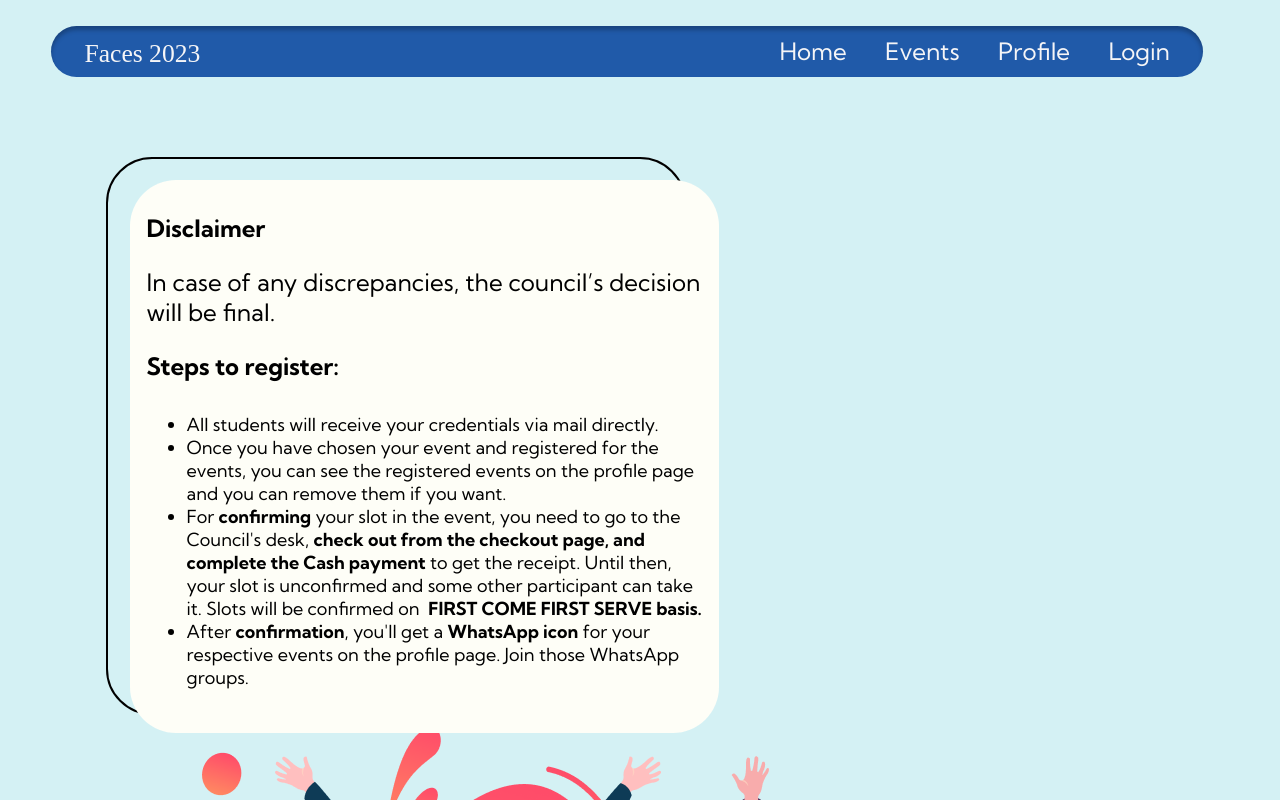
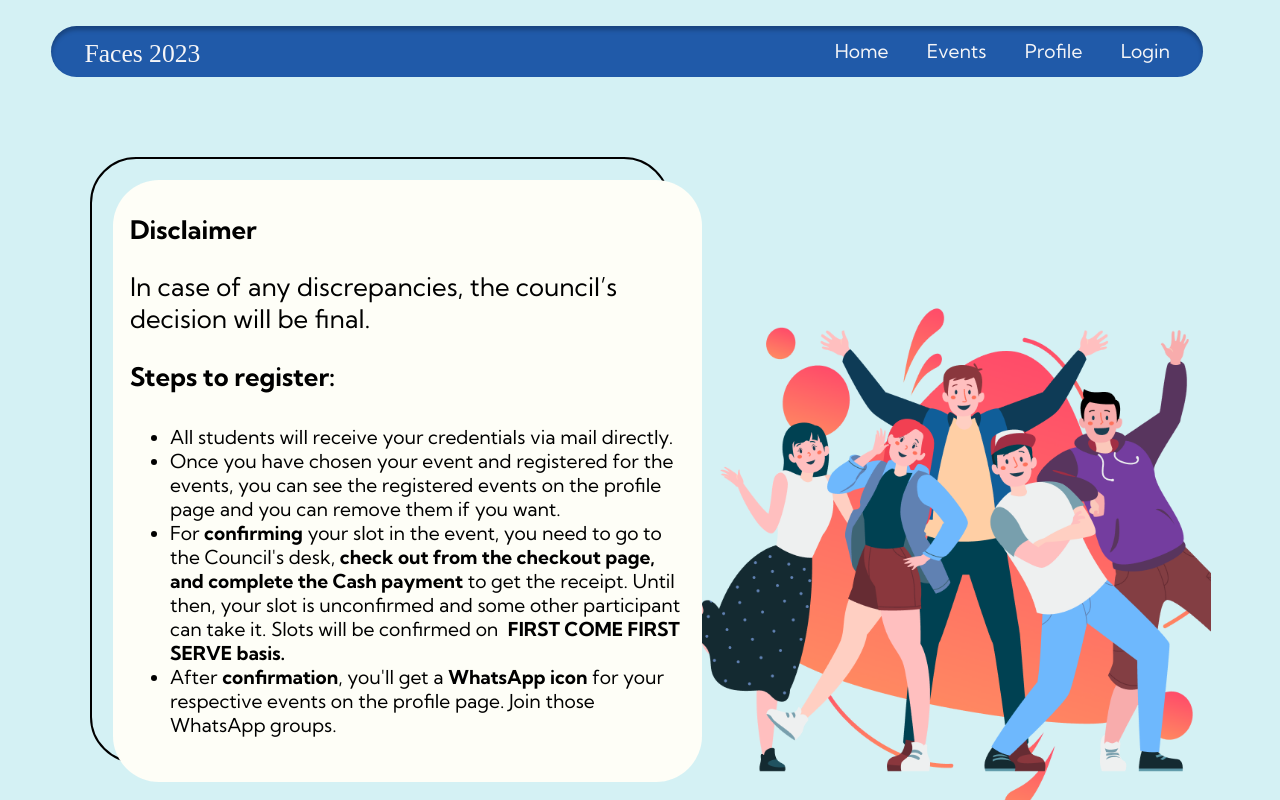
Before and after one commit to tahir-1134/faces-frontend, a React (Create React App) app: page /events in a window 1280 px wide. Shown: the top 800 px of the page. Built offline with nearby package versions, Linux system fonts and the light colour scheme; a web font is replaced by a local one.

Commit message:
navbar,registered events,disclaimer

```diff
--- a/src/components/Navbar.css
+++ b/src/components/Navbar.css
@@ -28,7 +28,6 @@
 .navbarLinks {
   font-family: "Kumbh Sans", sans-serif;
   display: flex;
-  font-size: 1.3vw;
   gap: 3vw;
 }
 
@@ -39,6 +38,7 @@
 
 .navbarLinks_link {
   box-sizing: border-box;
+  font-size: 1.5vw;
 }
 
 .navbarLinks_link:hover {
--- a/src/components/Profilepage/Profilepage.css
+++ b/src/components/Profilepage/Profilepage.css
@@ -1,15 +1,15 @@
-*{
+* {
   transition: all 0.1s ease-in-out;
 }
 
-.profileSection{
+.profileSection {
   background: url(../../images/profileBackground.jpg);
-    height:51vw;
+  height: 51vw;
   background-size: cover;
   background-repeat: no-repeat;
 }
 
-.profileMenu{
+.profileMenu {
   display: flex;
   justify-content: center;
   flex-wrap: wrap;
@@ -17,7 +17,7 @@
   margin-bottom: 350px;
 }
 
-.profileIcon{
+.profileIcon {
   padding: 2px;
   box-sizing: border-box;
   border-radius: 50%;
@@ -27,11 +27,12 @@
   display: flex;
   position: relative;
   bottom: 99px;
-    box-shadow: 4px 4px 8px 0 rgba(0, 0, 0, 0.2), 6px 6px 20px 0 rgba(0, 0, 0, 0.19);
+  box-shadow: 4px 4px 8px 0 rgba(0, 0, 0, 0.2),
+    6px 6px 20px 0 rgba(0, 0, 0, 0.19);
   transition: all 0.3s ease-in-out;
 }
 
-.myProfile{
+.myProfile {
   background: url(../../images/myProfileBackground.png);
   background-repeat: no-repeat;
   background-size: cover;
@@ -43,18 +44,19 @@
   position: relative;
   top: 290px;
   padding: 20px;
-    box-shadow: 4px 4px 8px 0 rgba(0, 0, 0, 0.2), 6px 6px 20px 0 rgba(0, 0, 0, 0.19);
+  box-shadow: 4px 4px 8px 0 rgba(0, 0, 0, 0.2),
+    6px 6px 20px 0 rgba(0, 0, 0, 0.19);
   border-radius: 20px;
 }
 
-.profileName{
+.profileName {
   height: 40px;
   width: 44%;
   display: flex;
   background-color: white;
   border-radius: 15px 5px 5px 15px;
 }
-.profileEmail{
+.profileEmail {
   height: 40px;
   width: 100%;
   display: flex;
@@ -62,7 +64,7 @@
   border-radius: 15px 5px 5px 15px;
 }
 
-.profileInfo{
+.profileInfo {
   display: flex;
   gap: 30px 60px;
   flex-wrap: wrap;
@@ -71,17 +73,17 @@
   bottom: 35px;
 }
 
-.profileLogos{
+.profileLogos {
   height: 100%;
 }
 
-.myProfileLogo{
+.myProfileLogo {
   height: 124px;
   margin: auto;
   transition: all 0.3s ease-in-out;
 }
 
-.profileName input{
+.profileName input {
   border-radius: 0px 5px 5px 0px;
   border: none;
   font-size: medium;
@@ -90,40 +92,42 @@ background: transparent;
   width: 80%;
 }
 
-.profileEnterMail{
+.profileEnterMail {
   border-radius: 0px 5px 5px 0px;
   border: none;
   font-size: medium;
   width: inherit;
   outline: none;
   background: transparent;
-
 }
 
-.ProfileSubmit{
+.ProfileSubmit {
   font-size: larger;
   border-radius: 5px;
   border: none;
-    background-color: #002C68;
-    color: #FEFEF7;
+  background-color: #002c68;
+  color: #fefef7;
   padding: 10px 25px;
   margin: auto;
 }
 
-.ProfileSubmit:hover{
+.ProfileSubmit:hover {
   transform: scale(1.05);
-    box-shadow:  4px 4px 4px 0 rgba(0, 0, 0, 0.2), 6px 6px 10px 0 rgba(0, 0, 0, 0.19);
+  box-shadow: 4px 4px 4px 0 rgba(0, 0, 0, 0.2),
+    6px 6px 10px 0 rgba(0, 0, 0, 0.19);
   transition: all 0.1s ease;
 }
 
-.myRegisteredEvents{
-    height: fit-content;
+.myRegisteredEvents {
   width: 500px;
+  height: 44vw;
+  overflow-x: scroll;
   position: relative;
   top: 290px;
   border-radius: 10px;
-    background: #FEFEF7;
-    box-shadow:  4px 4px 8px 0 rgba(0, 0, 0, 0.2), 6px 6px 20px 0 rgba(0, 0, 0, 0.19);
+  background: #fefef7;
+  box-shadow: 4px 4px 8px 0 rgba(0, 0, 0, 0.2),
+    6px 6px 20px 0 rgba(0, 0, 0, 0.19);
   display: flex;
   align-items: center;
   justify-content: center;
@@ -131,7 +135,18 @@ background: transparent;
   flex-direction: column;
 }
 
-.registeredEvents{
+/* For Chrome, Safari and Opera */
+.myRegisteredEvents::-webkit-scrollbar {
+  display: none;
+}
+
+/* For IE, Edge and Firefox */
+.myRegisteredEvents {
+  -ms-overflow-style: none;
+  scrollbar-width: none;
+}
+
+.registeredEvents {
   display: flex;
   flex-direction: column;
   gap: 10px;
@@ -141,7 +156,7 @@ background: transparent;
   box-sizing: border-box;
 }
 
-.profileEvent{
+.profileEvent {
   background: url(../../images/profileBadmintion.png);
   background-size: cover;
   background-repeat: no-repeat;
@@ -157,22 +172,22 @@ background: transparent;
   flex-direction: column;
 }
 
-.profileEvent:hover{
+.profileEvent:hover {
   transform: scale(1.05);
   transition: all 0.5s ease;
 }
 
-.profileIcon:hover{
+.profileIcon:hover {
   transition: all 0.3s ease-in-out;
   transform: scale(1.1);
 }
 
-.myProfileLogo:hover{
+.myProfileLogo:hover {
   transform: scale(0.8);
   transition: all 0.3s ease-in-out;
 }
 
-.profileEventDetails{
+.profileEventDetails {
   display: flex;
   width: fit-content;
   gap: 10px;
@@ -180,7 +195,7 @@ background: transparent;
   justify-self: flex-end;
 }
 
-.EventDetails{
+.EventDetails {
   box-sizing: border-box;
   padding: 5px;
   border-radius: 5px;
@@ -191,17 +206,17 @@ background: transparent;
   justify-content: center;
 }
 
-.registerEventName{
+.registerEventName {
   transform: translate(0px, -18px);
   font-size: larger;
 }
 
-.profileEventNameAndStatus{
+.profileEventNameAndStatus {
   display: flex;
   justify-content: space-between;
 }
 
-.eventVerification{
+.eventVerification {
   height: 20px;
   position: absolute;
   margin-left: 5px;
@@ -216,82 +231,80 @@ background: transparent;
     padding: 5px;
 } */
 
-
 @media only screen and (max-width: 750px) {
-    .myProfile{
+  .myProfile {
     padding: 0px;
     width: 337px;
-    top:225px;
+    top: 225px;
   }
 
-    .profileInfo{
+  .profileInfo {
     gap: 16px 90px;
     padding: 0px 11px;
   }
 
-    .profileName{
+  .profileName {
     width: 100%;
   }
 
-    .profileMenu{
+  .profileMenu {
     gap: 51px;
   }
 
-    .myRegisteredEvents{
+  .myRegisteredEvents {
     width: 335px;
     top: 275px;
-    height: fit-content;
+    height: 100vw;
   }
 
-    .myRegisteredEvents h1{
+  .myRegisteredEvents h1 {
     font-size: x-large;
   }
 
-    .registeredEvents{
+  .registeredEvents {
     height: 90%;
     padding: 10px;
   }
 
-    .profileEvent{
+  .profileEvent {
     flex-direction: column;
     justify-content: space-between;
   }
 
-    .registerEventName{
+  .registerEventName {
     font-size: medium;
   }
 
-    .EventDetails{
+  .EventDetails {
     font-size: small;
   }
 
-    .ProfileSubmit{
+  .ProfileSubmit {
     font-size: medium;
   }
 
-    .profileIcon{
+  .profileIcon {
     display: flex;
     width: 115px;
     bottom: 60px;
   }
 
-    .myProfileLogo{
+  .myProfileLogo {
     height: 80px;
     margin: auto;
   }
 
-    .profileEvent{
+  .profileEvent {
     height: 35vw;
   }
 }
 
-.pp .card{
+.pp .card {
   width: calc(100% - 20px);
   /* height:150px; */
 }
-.pp .card-title{
-    bottom:unset;
-
+.pp .card-title {
+  bottom: unset;
 }
 /* .pp .card-title .verification-icon{
     position:absolute;
--- a/src/components/events/Disclaimer.css
+++ b/src/components/events/Disclaimer.css
@@ -1,57 +1,14 @@
-*{
+.image-div > * {
   font-family: "Kumbh Sans", "sans-serif";
 }
 
-.image-container {
-  display: flex;
-  flex-direction: column;
-  padding: 1.3vw;
-  margin: 1.3vw;
-
-  @media (max-width: 750px) {
-    flex-direction: row;
-  }
-}
-
-.image {
-  max-width: 100%;
-  height: auto;
-  margin: 0.6vw;
-  width: 80vw;
-  transition: width 0.3s;
-
-  @media (max-width: 750px) {
-    width: 40vw;
-  }
-}
-
-.left-image {
-  order: 1;
-  margin-top:0.6vw;
-  margin-left:0.6vw;
-  @media (max-width: 768px) {
-    order: 0;
-  }
-}
-
-.right-image {
-  order: 2;
-  position: unset;
-
-  @media (max-width: 750px) {
-    position:absolute;
-    right:0;
-    order: 0;
-  }
-}
-
-.image-div{
+.image-div {
   display: flex;
   flex-wrap: wrap;
   justify-content: space-between;
 }
 
-.square{
+.square {
   border: 2px solid black;
   border-radius: 3.6vw;
   width: 45vw;
@@ -62,8 +19,8 @@
   }
 }
 
-.disclaimer-text{
-    background-color: #FEFEF7;
+.disclaimer-text {
+  background-color: #fefef7;
   font-size: xx-large;
   width: 46vw;
   border-radius: 3.6vw;
@@ -82,39 +39,45 @@
   }
 }
 
-.square-wrapper{
+.square-wrapper {
   position: relative;
+  flex: 0.44;
   top: 10.3vw;
-    left: 6.3vw;
-    width: 44,2vw;
-    height: 35,8vw;
+  left: 5vw;
+  width: 44.2vw;
+  height: 35.8vw;
 
   @media (max-width: 750px) {
     top: 20vw;
     left: 5vw;
+    height: 110vw;
   }
 }
 
-li{
-  font-size: large;
+li {
+  font-size: 1.5vw;
 
   @media (max-width: 750px) {
-    font-size: 14px;
+    font-size: 3vw;
   }
 }
 
-p,h1{
-  font-size: x-large;
+p,
+h1 {
+  font-size: 2vw;
 
   @media (max-width: 750px) {
-    font-size: 16px;
+    font-size: 4vw;
   }
 }
 
-.image-div img{
-
+.image-div img {
+  width: clamp(380px, 45vw, 700px);
+  height: fit-content;
+  margin: 13.7vw auto;
   @media (max-width: 750px) {
     height: 126vw;
-    margin-top: 13.7vw;
+    width: fit-content;
+    margin: 0;
   }
 }
--- a/src/components/events/Disclaimer.js
+++ b/src/components/events/Disclaimer.js
@@ -8,31 +8,41 @@ function Disclaimer() {
         <div className="image-div">
           <div class="square-wrapper">
             <div class="square">
-              {/* <div className="square1"></div>
-              <div className="square"> */}
               <div className="disclaimer-text">
                 <h1>Disclaimer</h1>
                 <p>
-                  In case of any discrepancies, the council’s decision will be final.
+                  In case of any discrepancies, the council’s decision will be
+                  final.
                 </p>
                 <p>
                   <strong>Steps to register:</strong>
                 </p>
                 <ul>
-                  <li>All students will receive your credentials via mail directly.</li>
                   <li>
-                    Once you have chosen your event and registered for the events, you
-                    can see the registered events on the profile page and you can
-                    remove them if you want.
+                    All students will receive your credentials via mail
+                    directly.
                   </li>
                   <li>
-                    For <strong>confirming</strong> your slot in the event, you need to go to the Council's desk, <strong>check out from the checkout page, and complete the Cash payment</strong> to get the receipt. Until then, your slot is unconfirmed
-                    and some other participant can take it. Slots will be confirmed on &nbsp;
+                    Once you have chosen your event and registered for the
+                    events, you can see the registered events on the profile
+                    page and you can remove them if you want.
+                  </li>
+                  <li>
+                    For <strong>confirming</strong> your slot in the event, you
+                    need to go to the Council's desk,{" "}
+                    <strong>
+                      check out from the checkout page, and complete the Cash
+                      payment
+                    </strong>{" "}
+                    to get the receipt. Until then, your slot is unconfirmed and
+                    some other participant can take it. Slots will be confirmed
+                    on &nbsp;
                     <strong>FIRST COME FIRST SERVE basis.</strong>
                   </li>
                   <li>
-                    After <strong>confirmation</strong>, you'll get a <strong>WhatsApp icon</strong> for your respective
-                    events on the profile page. Join those WhatsApp groups.
+                    After <strong>confirmation</strong>, you'll get a{" "}
+                    <strong>WhatsApp icon</strong> for your respective events on
+                    the profile page. Join those WhatsApp groups.
                   </li>
                 </ul>
               </div>
@@ -46,10 +56,6 @@ function Disclaimer() {
         </div>
       </div>
     </div>
-    // <div className="image-container">
-    //   <img src={require("../../images/disclaimer.png")} alt="Image 1" className="image left-image" />
-    //   <img src={require("../../images/disclaimer-group.png")} alt="Image 2" className="image right-image" />
-    // </div>
   );
 }
 
```
Lines whose indentation alone changed are shown as unchanged.
